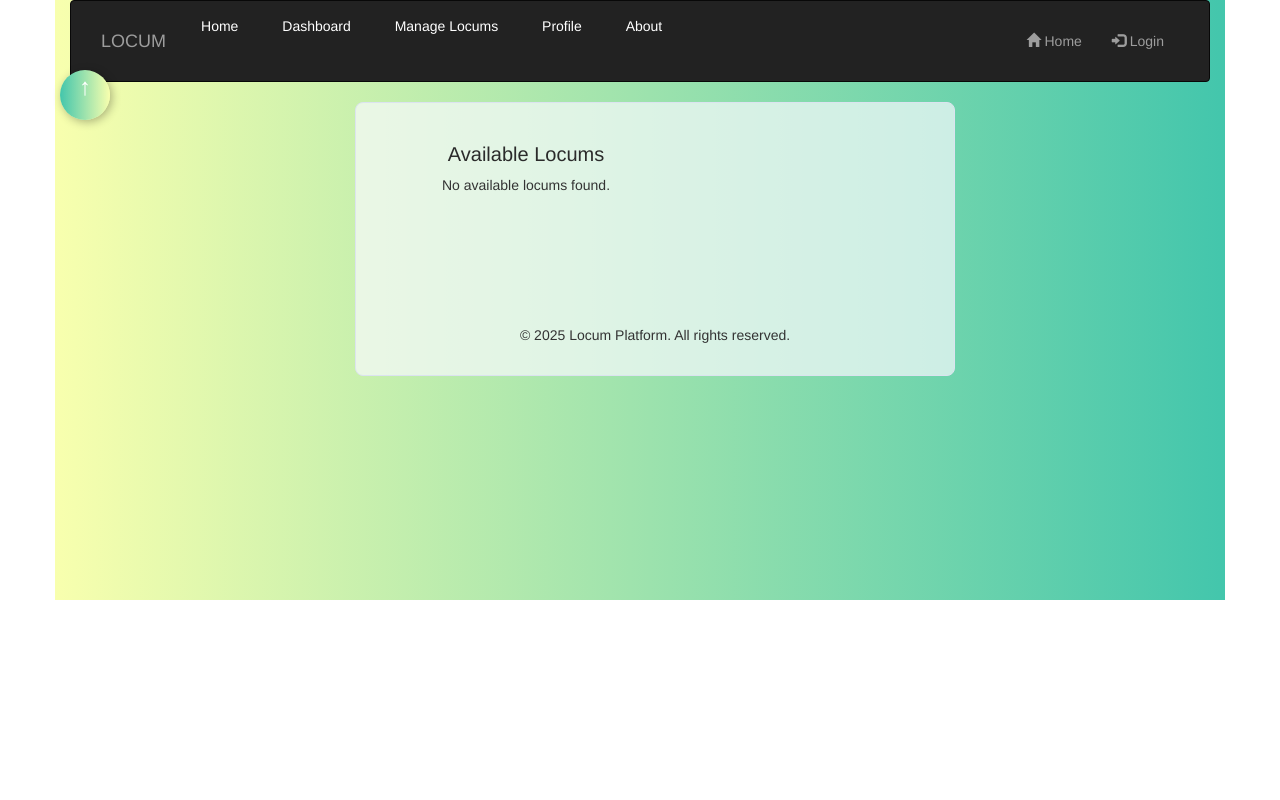
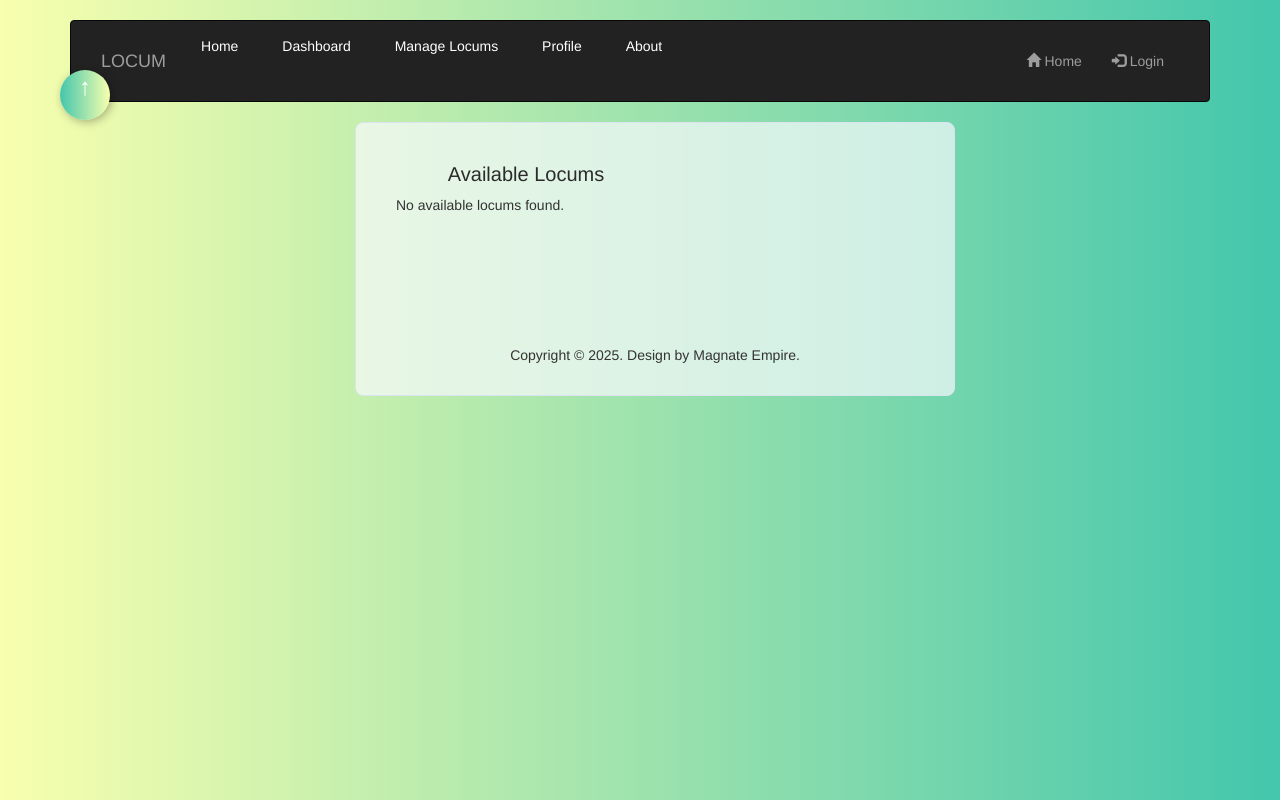
Before and after one commit to jakes-johns/locum, a Flask app: page /available_locums in a window 1280 px wide. Run offline with Flask 3, Linux system fonts and the light colour scheme; a user stored in the database is signed in; data that the repository does not hold is empty; some libraries are stand-ins or nearby versions.

Commit message:
modified the locum container

```diff
--- a/app/static/css/styles.css
+++ b/app/static/css/styles.css
@@ -1,21 +1,16 @@
 body {
     font-family: Arial, sans-serif;
-    /* background: linear-gradient(to right, #F8FFAE, #43C6AC); */
+    background: linear-gradient(to right, #F8FFAE, #43C6AC);
     margin: 0;
     padding: 0;
     text-align: center;
 }
+.container {
+    padding: 2rem;
+    width: 90%;
+    margin: auto;
+}
 
-.container {
-    background: linear-gradient(to right, #F8FFAE, #43C6AC);
-    height: 600px;
-    margin: auto;
-    justify-content: center;
-    align-items: center;
-    display: inline-block;
-
-
-}
 
 .navbar {
     background: #007bff;
@@ -154,9 +149,13 @@ footer {
     padding: 20px;
     width: 300px;
 }
+.locum-list-container p .bold-color{
+    color: #cc0909;
+}
 .container .locum-list-container {
     padding: 20px;
     width: 300px;
+    text-align: left;
 }
 
 .locum-list {
@@ -169,10 +168,17 @@ footer {
     border: 1px solid #ccc;
     padding: 15px;
     border-radius: 8px;
+    /* background-color: #f9f9f9; */
+    box-shadow: 0 0 10px rgba(0, 0, 0, 0.1);
+    transition: transform 0.2s ease, box-shadow 0.2s ease, background-color 0.2s ease;
+    background-color: #fff;
+}
+.locum-item:hover {
+    transform: scale(1.02);
+    box-shadow: 0 6px 20px rgba(0, 0, 0, 0.1);
     background-color: #f9f9f9;
-    box-shadow: 0 0 10px rgba(0, 0, 0, 0.1);
+    cursor: pointer;
 }
-
 .locum-item h3 {
     color: #007bff;
 }
--- a/app/templates/available_locums.html
+++ b/app/templates/available_locums.html
@@ -2,22 +2,23 @@
 {% block title %}Available Locums{% endblock %}
 
 {% block content %}
-<div class="locum-list-container">
+<div class="locum-list-container text-start">
     <h2>Available Locums</h2>
 
     {% if locums %}
         <div class="locum-list">
             {% for locum in locums %}
-                <div class="locum-item">
+                <div class="locum-item text-start">
                     <h3>{{ locum.job_title }}</h3>
-                    <p><strong>Requirements:</strong> {{ locum.requirements }}</p>
-                    <p><strong>Job Description:</strong> {{ locum.job_description }}</p>
-                    <p><strong>Location:</strong> {{ locum.location }}</p>
-                    <p><strong>Hourly Rate:</strong> KES {{ locum.hourly_rate }}</p>
-                    <p><strong>Start Time:</strong> {{ locum.start_time.strftime('%Y-%m-%d %H:%M') }}</p>
-                    <p><strong>End Time:</strong> {{ locum.end_time.strftime('%Y-%m-%d %H:%M') }}</p>
+                    <p><strong><span class="bold-color">Requirements:</span></strong> {{ locum.requirements }}</p>
+                    <p><strong><span class="bold-color">Job Description:</span></strong> {{ locum.job_description }}</p>
+                    <p><strong><span class="bold-color"><i class="bi bi-geo-alt-fill"></i>Location:</span></strong> {{ locum.location }}</p>
+                    <p><strong><span class="bold-color"><i class="bi bi-currency-dollar"></i>Hourly Rate:</span></strong> KES {{ locum.hourly_rate }}</p>
+                    <p><strong><span class="bold-color">Start Time:</span></strong> {{ locum.start_time.strftime('%Y-%m-%d %H:%M') }}</p>
+                    <p><strong><span class="bold-color">End Time:</span></strong> {{ locum.end_time.strftime('%Y-%m-%d %H:%M') }}</p>
+                    <p><strong><span class="bold-color">Created By:</span> {{ locum.poster.name }}</strong></p>
                     <form action="{{ url_for('main.book_locum', locum_id=locum.id) }}" method="POST">
-                        <button type="submit" class="btn">Book This Locum</button>
+                        <button type="submit" class="btn btn-info">Book This Locum</button>
                     </form>
                 </div>
             {% endfor %}
--- a/app/templates/base.html
+++ b/app/templates/base.html
@@ -8,6 +8,8 @@
     <link rel="stylesheet" href="https://maxcdn.bootstrapcdn.com/bootstrap/3.4.1/css/bootstrap.min.css">
     <script src="https://ajax.googleapis.com/ajax/libs/jquery/3.7.1/jquery.min.js"></script>
     <script src="https://maxcdn.bootstrapcdn.com/bootstrap/3.4.1/js/bootstrap.min.js"></script>
+    <link href="https://cdn.jsdelivr.net/npm/bootstrap-icons@1.10.5/font/bootstrap-icons.css" rel="stylesheet">
+
     <link
       href="https://fonts.googleapis.com/css2?family=Poppins:wght@300;400;600;700&display=swap"
       rel="stylesheet"
@@ -63,7 +65,7 @@
 
 
                 <footer>
-                    <p>&copy; 2025 Locum Platform. All rights reserved.</p>
+                    <p>Copyright &copy; 2025. Design by Magnate Empire.</p>
                 </footer>
             </div>
         </div>
```
Also changed, not shown: app/templates/booked_locums.html (+8 -9 lines), app/templates/settled_locums.html (+10 -2 lines), 1 other file.
